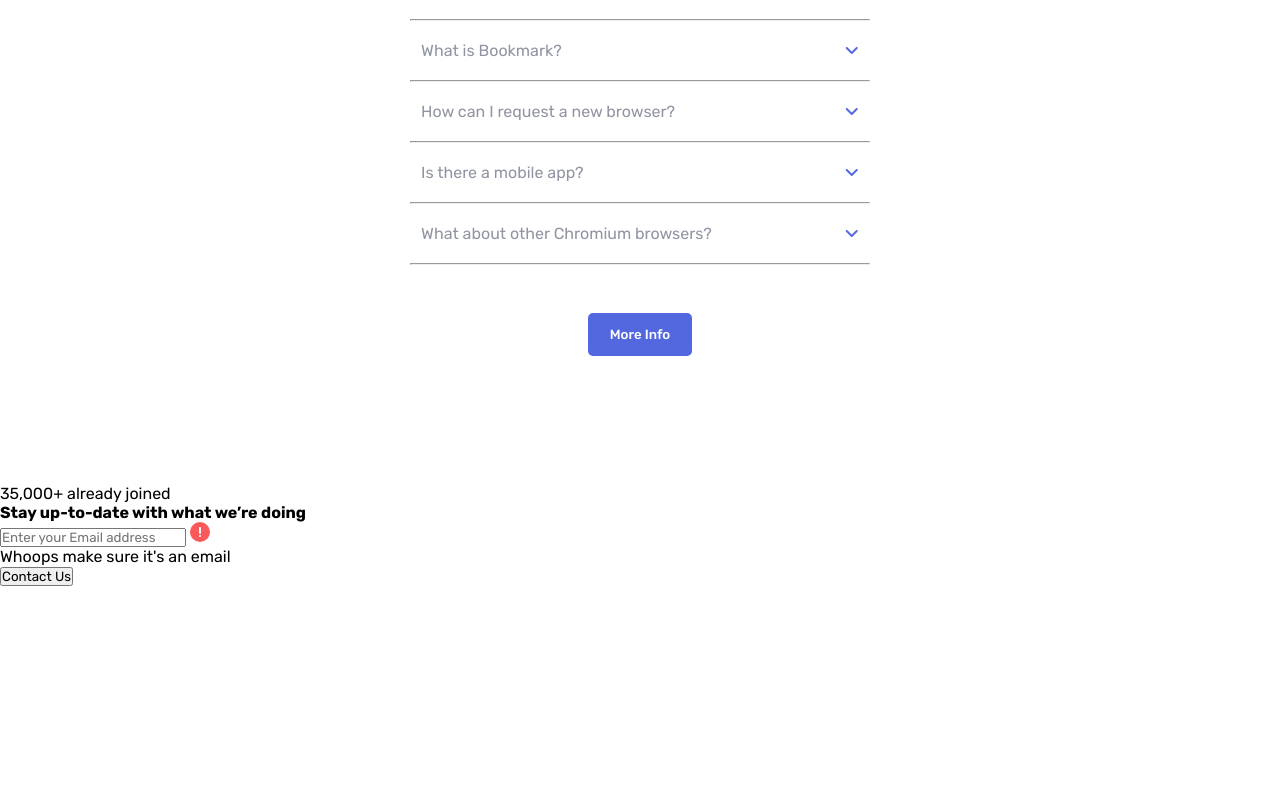
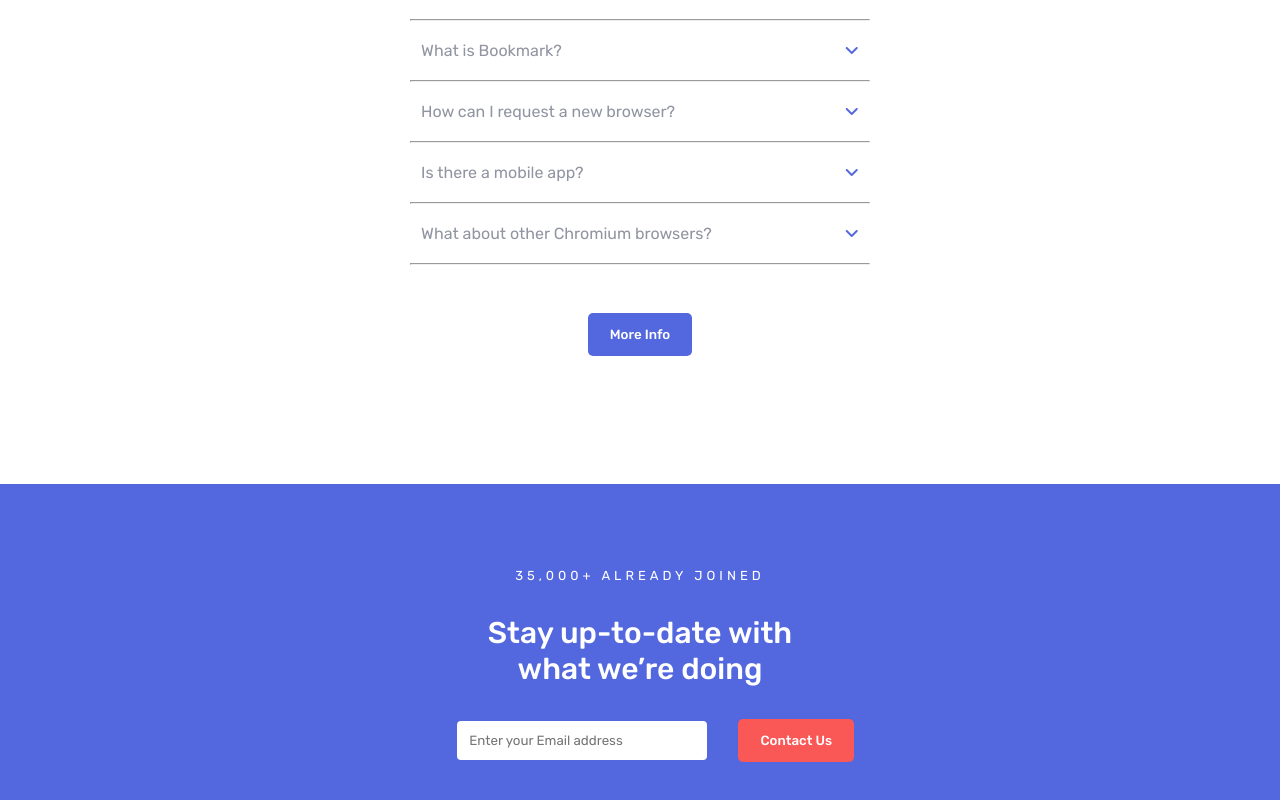
Before and after one commit to rambey-coder/bookmark, a plain HTML site: page index.html in a window 1280 px wide. Shown: the part 2512-3312 px from the top of the page. Before the commit the page ends 3098 px from the top, so only its background shows below. Drawn offline with Linux system fonts and the light colour scheme.

Commit message:
design done

```diff
--- a/index.html
+++ b/index.html
@@ -219,19 +219,19 @@
         </div>
     </section>
 
-    <section class="foot">
+    <section class="mail-section">
         <div class="semi-footer">
             <p>35,000+ already joined</p>
-            <h4>Stay up-to-date with what we’re doing</h4>
-            <form>
+            <h2>Stay up-to-date with what we’re doing</h2>
+            <form class="form-submit">
                 <div class="inpt">
                     <input type="text" placeholder="Enter your Email address">
+
                     <img src="./images/icon-error.svg" alt="error">
+
+                        <p>Whoops make sure it's an email</p>
                 </div>
 
-                <div class="error">
-                    <p>Whoops make sure it's an email</p>
-                </div>
                 <button>Contact Us</button>
             </form>
         </div>
--- a/style.css
+++ b/style.css
@@ -495,3 +495,93 @@
     border: 2px solid hsl(231, 69%, 60%);
     transition: .4s linear;
 }
+
+.mail-section {
+    background: hsl(231, 69%, 60%);
+    padding: 20px;
+}
+
+.semi-footer {
+    width: 60%;
+    margin: 4rem auto;
+    text-align: center;
+}
+
+.semi-footer > p:nth-child(1) {
+    color: #fff;
+    letter-spacing: 4px;
+    font-size: 13px;
+    font-weight: 400;
+    text-transform: uppercase;
+    margin-bottom: 2rem;
+}
+
+.semi-footer h2 {
+    color: #fff;
+    width: 50%;
+    margin: 0 auto 2rem auto;
+    font-size: 30px;
+    font-weight: 500;
+}
+
+.form-submit {
+    display: flex;
+    justify-content: center;
+    align-items: center;
+    width: 60%;
+    margin: auto;
+}
+
+.inpt {
+    width: 70%;
+    position: relative;
+}
+
+.inpt input {
+    padding: 10px;
+    border-radius: 4px;
+    border: 2px solid transparent;
+    width: 80%;
+    outline: 0;
+}
+
+.inpt img {
+    position: absolute;
+    top: 0;
+    bottom: 0;
+    transform: translate(0, 50%);
+    right: 45px;
+    display: none;
+}
+
+.inpt p {
+    position: absolute;
+    left: 0;
+    right: 0;
+    font-size: 12px;
+    color: #fff;
+    font-style: italic;
+    background: hsl(0, 94%, 66%);
+    width: 80%;
+    margin: auto;
+    padding: 2px;
+    border-radius: 4px;
+    display: none;
+}
+
+.form-submit button {
+    background: hsl(0, 94%, 66%);
+    border: 2px solid transparent;
+    padding: 12px 20px;
+    border-radius: 5px;
+    font-weight: 500;
+    cursor: pointer;
+    color: #fff;
+}
+
+.form-submit button:hover {
+    background: #fff;
+    color: hsl(0, 94%, 66%);
+    border: 2px solid hsl(0, 94%, 66%);
+    transition: .4s linear;
+}
```
